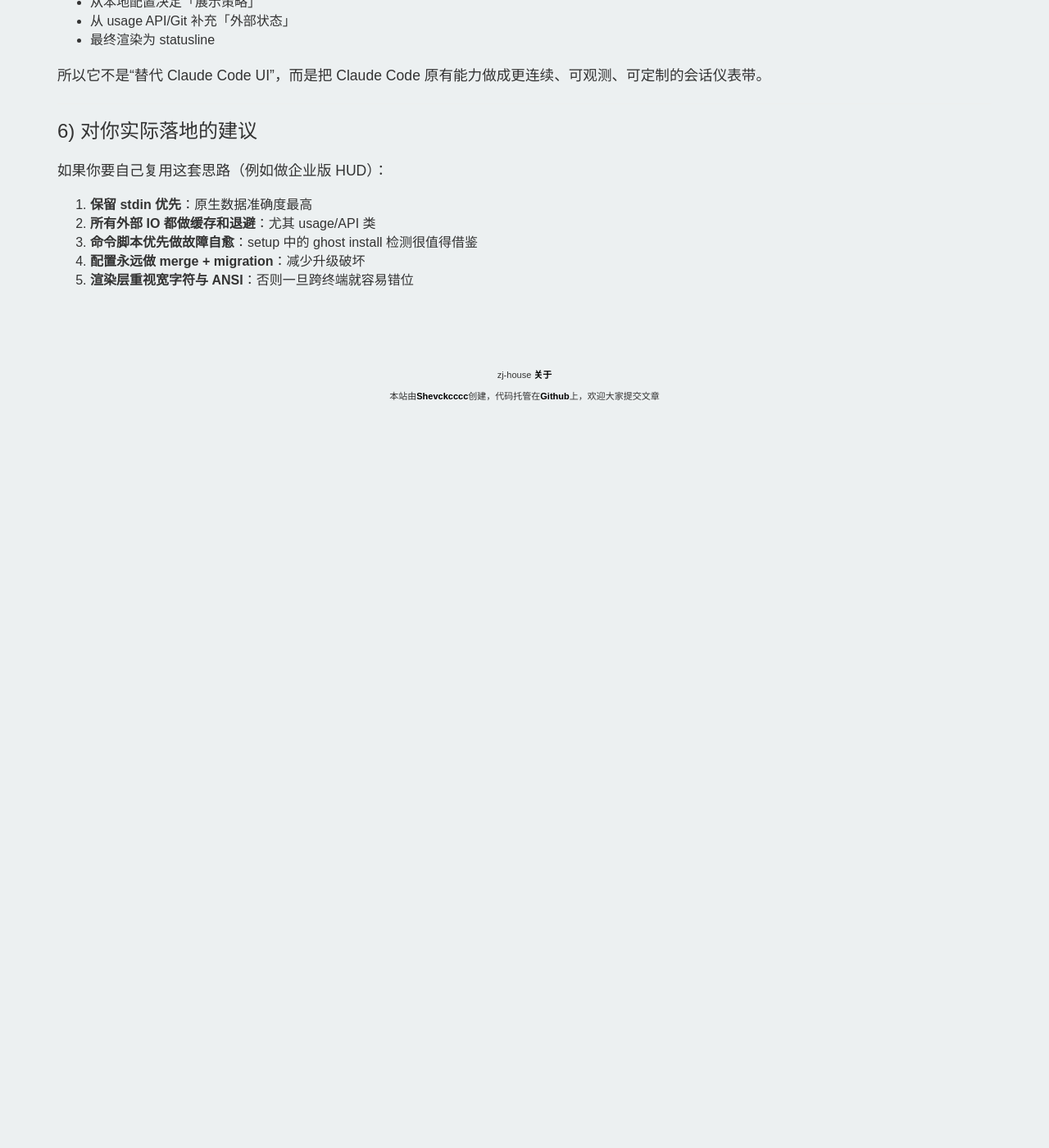
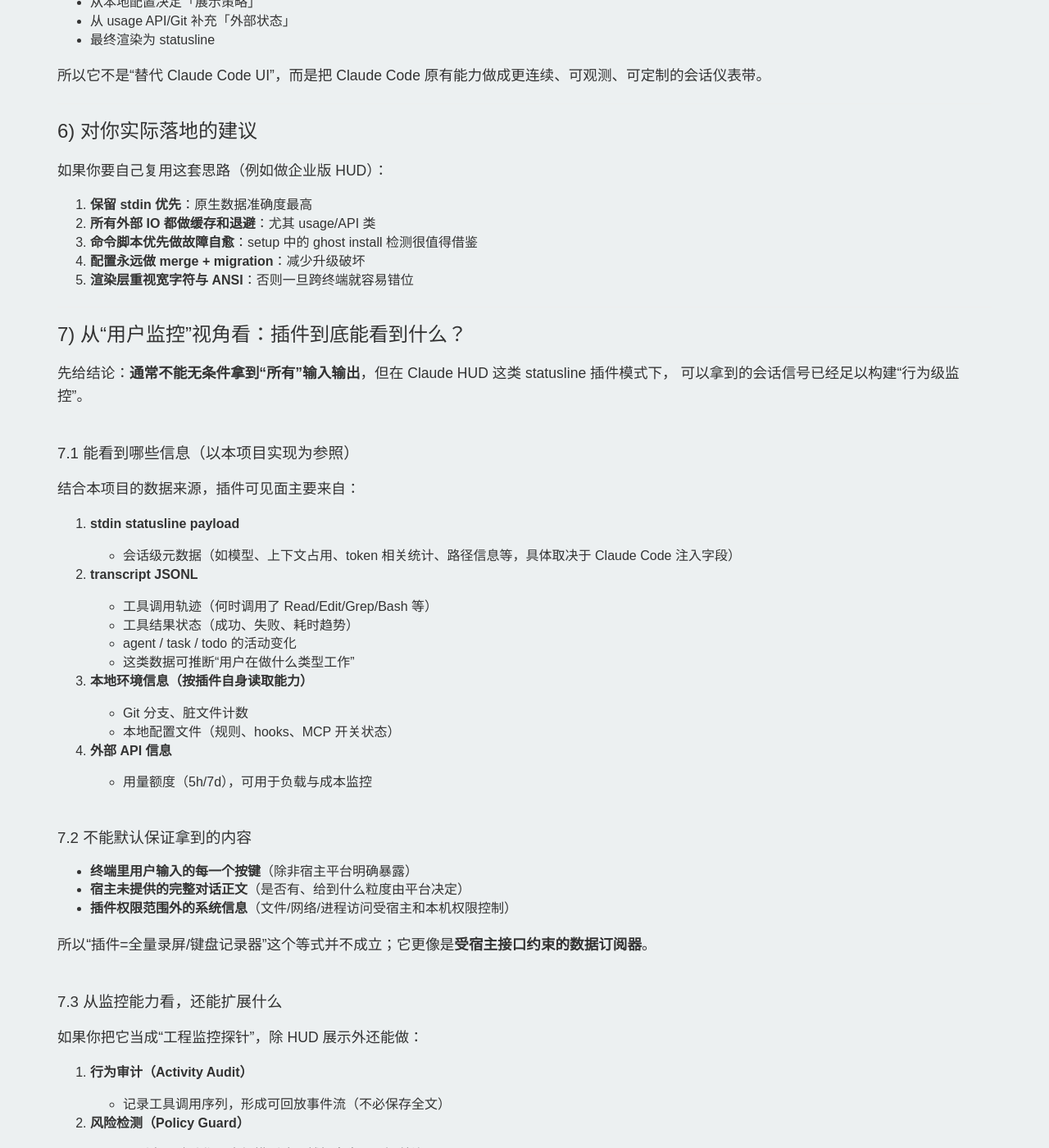
Before and after one commit to Shevckcccc/zhangjiang-life, a Jekyll site: the page built from claude-hud-analysis.md, in a window 1280 px wide and 1400 px high, scrolled down 4577 px. Shown: the whole window at 82% size. Built offline with Jekyll 4.4.1, drawn with Linux system fonts in a browser that asks for light colours; nearby versions of some CDN libraries; our own code applies the rules of GitHub Pages for plain Markdown files; before the commit the page ends 5090 px from its top, so only the background shows below that; some of the changed text lies outside the part shown.

Commit message:
docs: add monitoring perspective for plugin visibility and limits

```diff
--- a/claude-hud-analysis.md
+++ b/claude-hud-analysis.md
@@ -202,3 +202,74 @@
 3. **命令脚本优先做故障自愈**：setup 中的 ghost install 检测很值得借鉴
 4. **配置永远做 merge + migration**：减少升级破坏
 5. **渲染层重视宽字符与 ANSI**：否则一旦跨终端就容易错位
+
+
+---
+
+## 7) 从“用户监控”视角看：插件到底能看到什么？
+
+先给结论：**通常不能无条件拿到“所有”输入输出**，但在 Claude HUD 这类 statusline 插件模式下，
+可以拿到的会话信号已经足以构建“行为级监控”。
+
+### 7.1 能看到哪些信息（以本项目实现为参照）
+
+结合本项目的数据来源，插件可见面主要来自：
+
+1. **stdin statusline payload**
+   - 会话级元数据（如模型、上下文占用、token 相关统计、路径信息等，具体取决于 Claude Code 注入字段）
+
+2. **transcript JSONL**
+   - 工具调用轨迹（何时调用了 Read/Edit/Grep/Bash 等）
+   - 工具结果状态（成功、失败、耗时趋势）
+   - agent / task / todo 的活动变化
+   - 这类数据可推断“用户在做什么类型工作”
+
+3. **本地环境信息（按插件自身读取能力）**
+   - Git 分支、脏文件计数
+   - 本地配置文件（规则、hooks、MCP 开关状态）
+
+4. **外部 API 信息**
+   - 用量额度（5h/7d），可用于负载与成本监控
+
+### 7.2 不能默认保证拿到的内容
+
+- **终端里用户输入的每一个按键**（除非宿主平台明确暴露）
+- **宿主未提供的完整对话正文**（是否有、给到什么粒度由平台决定）
+- **插件权限范围外的系统信息**（文件/网络/进程访问受宿主和本机权限控制）
+
+所以“插件=全量录屏/键盘记录器”这个等式并不成立；它更像是**受宿主接口约束的数据订阅器**。
+
+### 7.3 从监控能力看，还能扩展什么
+
+如果你把它当成“工程监控探针”，除 HUD 展示外还能做：
+
+1. **行为审计（Activity Audit）**
+   - 记录工具调用序列，形成可回放事件流（不必保存全文）
+
+2. **风险检测（Policy Guard）**
+   - 识别高风险动作：大规模删除、越权命令、可疑外连
+   - 触发告警或强制二次确认
+
+3. **效率分析（Productivity Analytics）**
+   - 统计任务周期、工具成功率、失败重试率、上下文爆满频次
+
+4. **成本与容量治理（Cost Governance）**
+   - 结合 usage + 会话时长做预算阈值告警
+
+5. **质量门禁（Quality Gate）**
+   - 将“是否跑测试/是否通过 lint”纳入会话状态，作为交付前检查项
+
+### 7.4 风险与合规建议（很重要）
+
+从监控角度上线插件时，建议最少做到：
+
+- **最小化采集**：只采事件，不采不必要正文
+- **明示告知**：用户可见“采集哪些字段、用途、保留期”
+- **脱敏与加密**：token、路径、命令参数做脱敏；日志静态加密
+- **可关闭/可导出/可删除**：满足审计与隐私请求
+- **分级权限**：监控插件与执行插件分离，避免一体化高权限
+
+### 7.5 一句话回答你的问题
+
+- **是否可获取所有输入输出？** 一般不行，取决于宿主暴露接口与权限模型。
+- **还有什么监控能力？** 在现有可见信号下，已经能做活动审计、风险检测、效率分析、成本治理和质量门禁。
```
